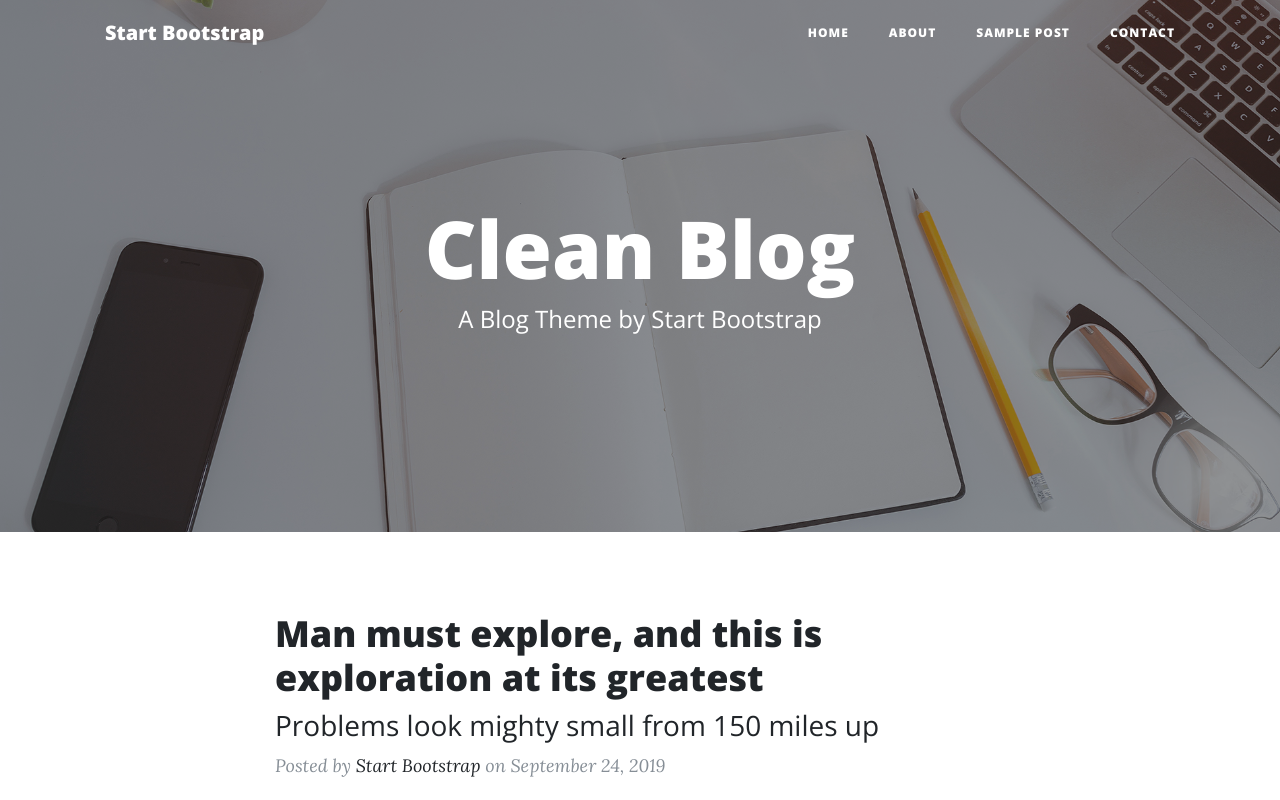
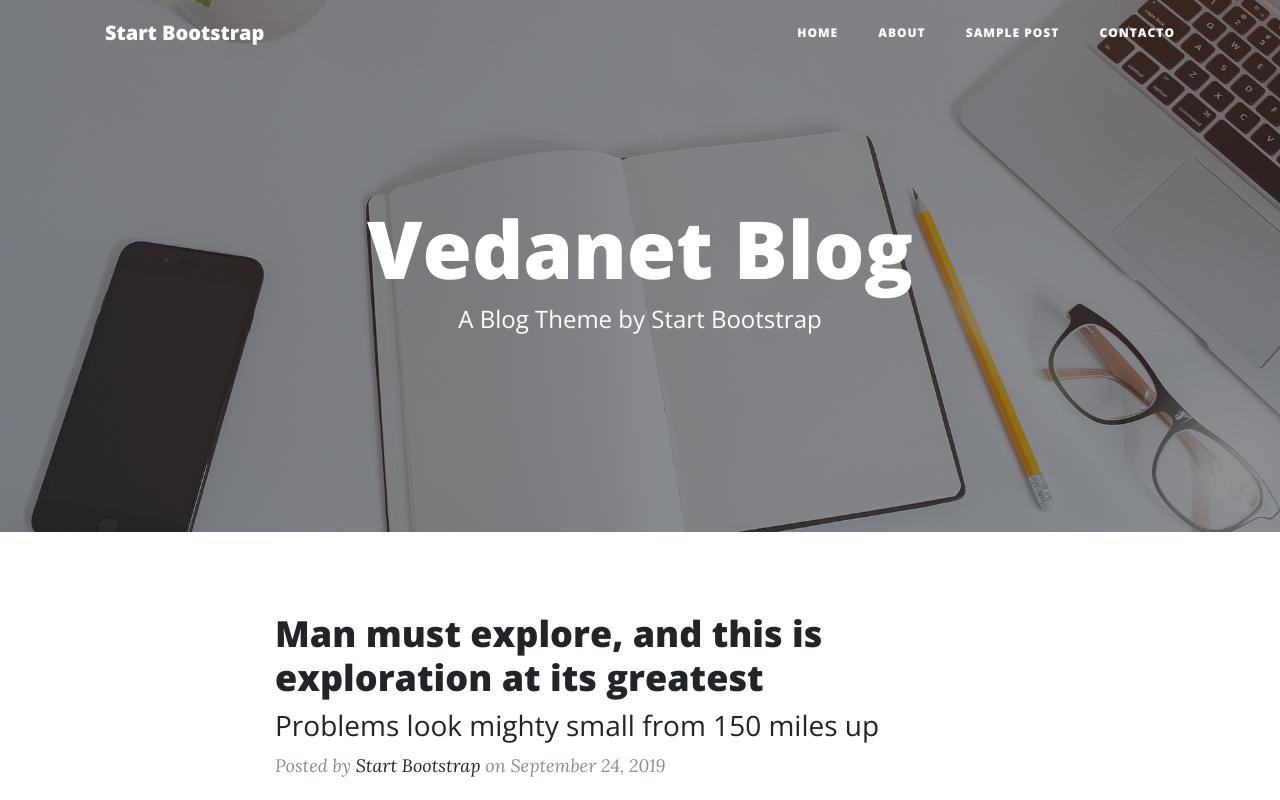
Before and after one commit to ivangrp1992/BlogExampleGitFlow, a website: page index.html in a window 1280 px wide. Shown: the top 800 px of the page. Drawn offline with nearby package versions, Linux system fonts and the light colour scheme.

Commit message:
gitflow-feature-stash: Title
Se cambio el titulo de la pagina web

```diff
--- a/index.html
+++ b/index.html
@@ -8,7 +8,7 @@
   <meta name="description" content="">
   <meta name="author" content="">
 
-  <title>Clean Blog - Start Bootstrap Theme</title>
+  <title>Vedanet Blog - Start Bootstrap Theme</title>
 
   <!-- Bootstrap core CSS -->
   <link href="vendor/bootstrap/css/bootstrap.min.css" rel="stylesheet">
@@ -45,7 +45,7 @@
             <a class="nav-link" href="post.html">Sample Post</a>
           </li>
           <li class="nav-item">
-            <a class="nav-link" href="contact.html">Contact</a>
+            <a class="nav-link" href="contact.html">Contacto</a>
           </li>
         </ul>
       </div>
@@ -59,7 +59,7 @@
       <div class="row">
         <div class="col-lg-8 col-md-10 mx-auto">
           <div class="site-heading">
-            <h1>Clean Blog</h1>
+            <h1>Vedanet Blog</h1>
             <span class="subheading">A Blog Theme by Start Bootstrap</span>
           </div>
         </div>
```
